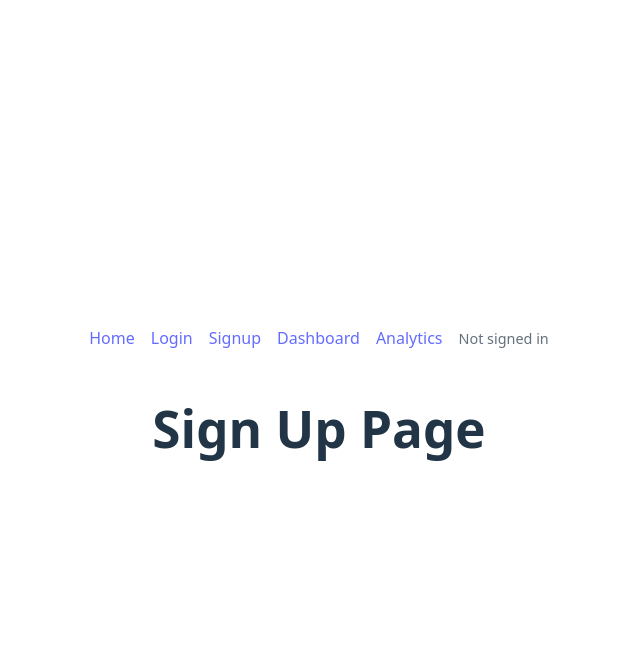
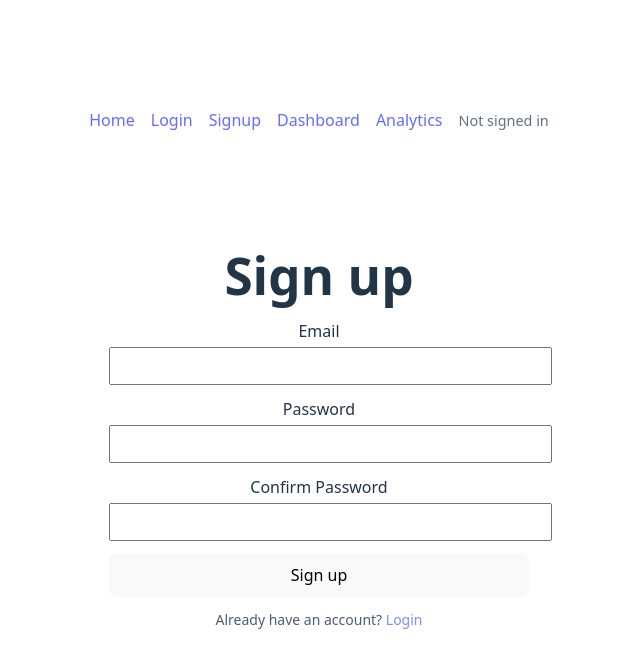
Before and after one commit to Ehsan516/train-frontend, a React (Vite) app: page /signup in a window 1280 px wide. Shown: the top 668 px of the page, without its empty margins (321-961 px from the left). Built offline with nearby package versions, Linux system fonts and the light colour scheme.

Commit message:
Mock sign-up page added
Since backend isn;t live yet, it's not really implemented, added checks for valid emails and password

```diff
--- a/src/pages/SignupPage.tsx
+++ b/src/pages/SignupPage.tsx
@@ -1,3 +1,100 @@
-export default function SignupPage(){
-    return <h1>Sign Up Page</h1>
+
+import { useState } from "react";
+import type { FormEvent } from "react";
+import { useNavigate } from "react-router-dom";
+import { useAuth } from "../context/AuthContext";
+
+export default function SignupPage() {
+  const { login } = useAuth();
+  //for now it's fake signupm, later backend will have /auth/signup hopefully
+  const nav = useNavigate();
+
+  const [email, setEmail] = useState("");
+  const [password, setPassword] = useState("");
+  const [confirm, setConfirm] = useState("");
+  const [error, setError] = useState<string | null>(null);
+  const [loading, setLoading] = useState(false);
+
+  async function onSubmit(e: FormEvent) {
+    e.preventDefault();
+    setError(null);
+
+    if (!/\S+@\S+\.\S+/.test(email)) {
+      setError("Please enter a valid email.");
+      return;
+    }
+    if (password.length < 6) {
+      setError("Password must be at least 6 characters.");
+      return;
+    }
+    if (password !== confirm) {
+      setError("Passwords do not match.");
+      return;
+    }
+
+    try {
+      setLoading(true);
+      //simulate signup by just logging in
+      await login(email, password);
+      nav("/dashboard");
+    } catch (err: unknown) {
+      if (err instanceof Error) setError(err.message);
+      else setError("Signup failed");
+    } finally {
+      setLoading(false);
+    }
+  }
+
+  return (
+    <div style={{ maxWidth: 420, margin: "3rem auto", padding: "1rem" }}>
+      <h1 style={{ marginBottom: "1rem" }}>Sign up</h1>
+      <form onSubmit={onSubmit} style={{ display: "grid", gap: "0.75rem" }}>
+        <label>
+          Email
+          <input
+            type="email"
+            value={email}
+            autoComplete="email"
+            onChange={(e) => setEmail(e.target.value)}
+            required
+            style={{ width: "100%", padding: "0.6rem", marginTop: 4 }}
+          />
+        </label>
+
+        <label>
+          Password
+          <input
+            type="password"
+            value={password}
+            autoComplete="new-password"
+            onChange={(e) => setPassword(e.target.value)}
+            required
+            style={{ width: "100%", padding: "0.6rem", marginTop: 4 }}
+          />
+        </label>
+
+        <label>
+          Confirm Password
+          <input
+            type="password"
+            value={confirm}
+            autoComplete="new-password"
+            onChange={(e) => setConfirm(e.target.value)}
+            required
+            style={{ width: "100%", padding: "0.6rem", marginTop: 4 }}
+          />
+        </label>
+
+        {error && <div style={{ color: "crimson" }}>{error}</div>}
+
+        <button type="submit" disabled={loading} style={{ padding: "0.6rem 1rem" }}>
+          {loading ? "Signing up..." : "Sign up"}
+        </button>
+      </form>
+
+      <p style={{ marginTop: 12, fontSize: 14, opacity: 0.8 }}>
+        Already have an account? <a href="/login">Login</a>
+      </p>
+    </div>
+  );
 }
```
